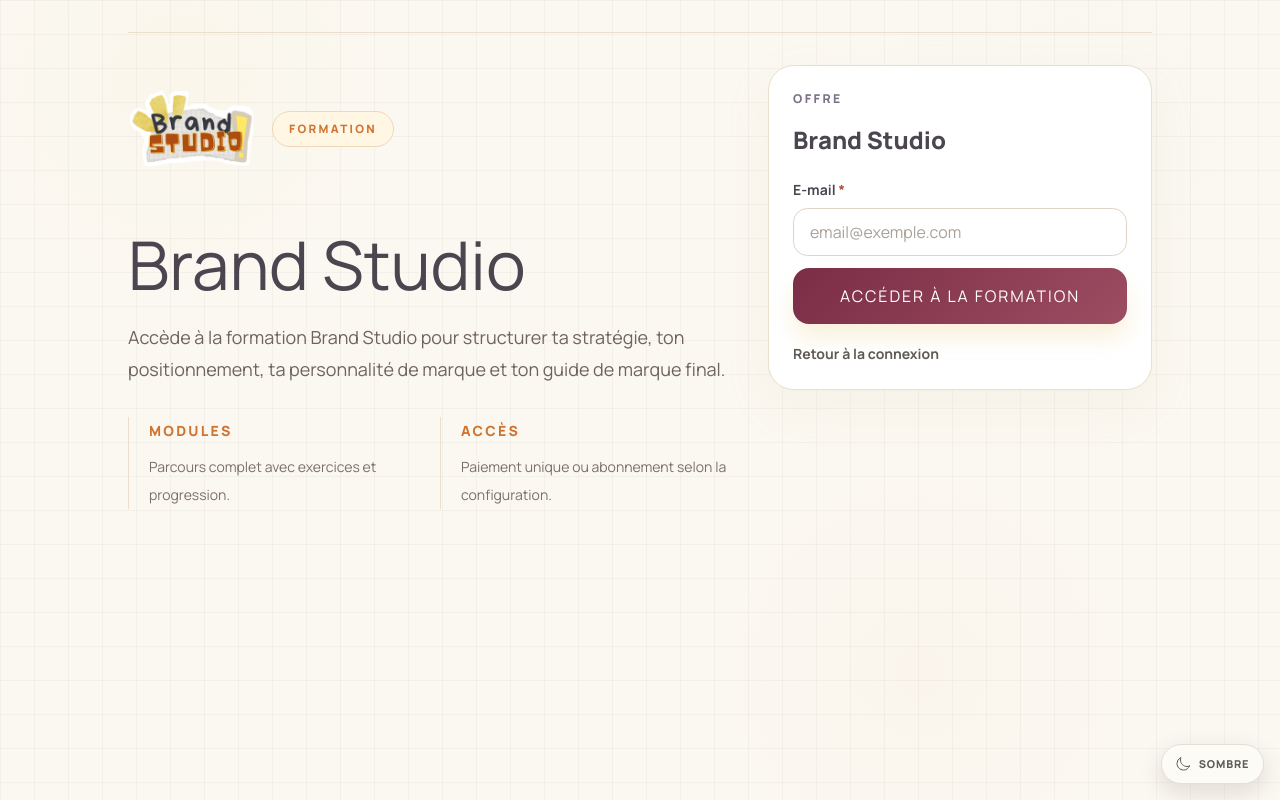
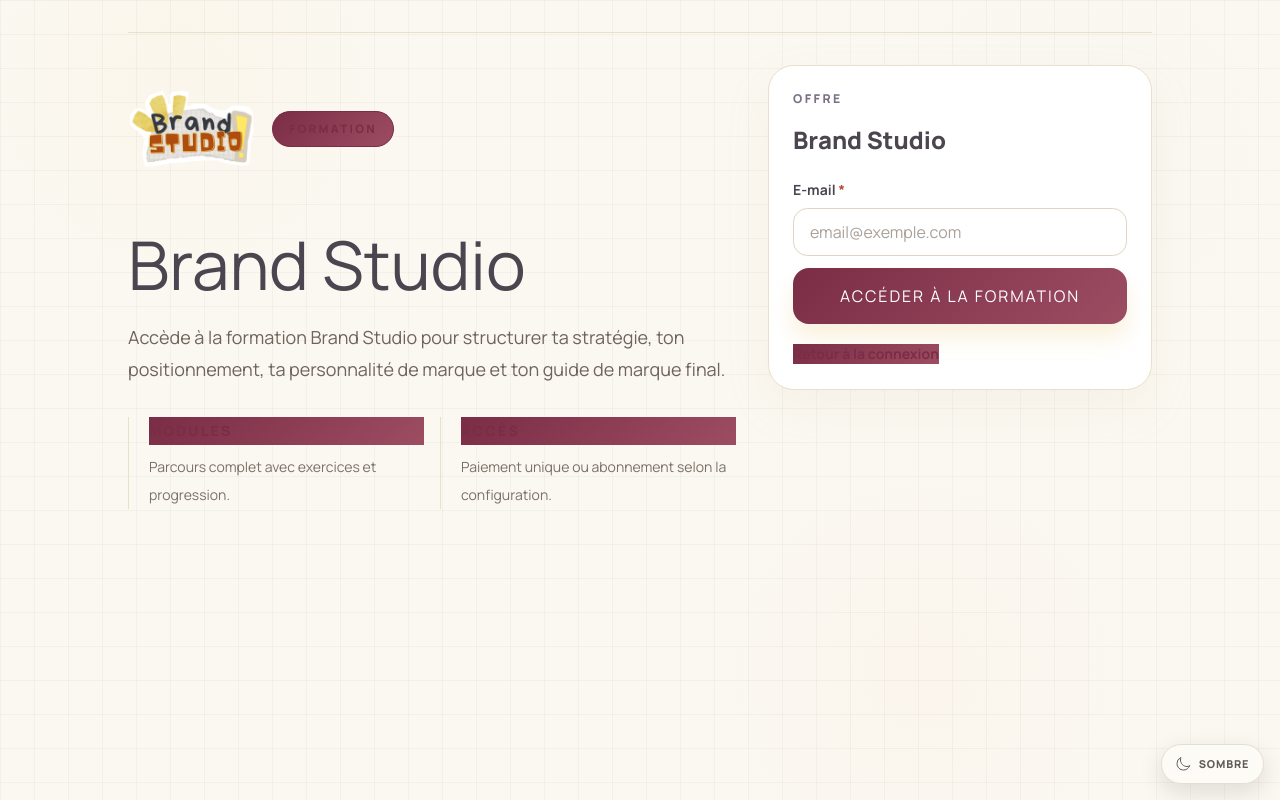
Before and after one commit to marinedelanneau-alt/Brand-Studio-X-Ty-Ash, a Next.js app: page /pricing in a window 1280 px wide. Built offline with nearby package versions, Linux system fonts and the light colour scheme.

Commit message:
Apply Ty Ash visual identity

```diff
--- a/app/globals.css
+++ b/app/globals.css
@@ -8,7 +8,7 @@
   --bs-ink: #15213b;
   --bs-copy: #5d5a57;
   --bs-orange: #7a2d46;
-  --bs-yellow: #7a2d46;
+  --bs-yellow: #b57a92;
   --surface: var(--bs-surface);
   --surface-secondary: var(--bs-surface-muted);
   --card: #ffffff;
@@ -46,7 +46,7 @@
   --bs-ink: #f5efe6;
   --bs-copy: #c9c0b6;
   --bs-orange: #7a2d46;
-  --bs-yellow: #7a2d46;
+  --bs-yellow: #b57a92;
   --surface: #202126;
   --surface-secondary: #25262c;
   --card: #25262c;
@@ -509,6 +509,29 @@
   font: inherit;
 }
 
+[class*="text-[#cf7430]"],
+[class*="border-[#cf7430]"],
+[class*="bg-[#cf7430]"],
+[class*="hover:text-[#cf7430]"],
+[class*="hover:border-[#cf7430]"],
+[class*="focus:border-[#cf7430]"],
+[class*="ring-[#cf7430]"],
+[class*="accent-[#cf7430]"],
+[class*="bg-[linear-gradient(90deg,#cf7430,#f0cf55)]"],
+[class*="bg-[linear-gradient(135deg,#df9b39,#f1cc56)]"],
+[class*="linear-gradient(90deg,#d88a2f,#f0cf55)"],
+[class*="linear-gradient(135deg,#df9b39,#f1cc56)"],
+[class*="linear-gradient(135deg,#e19b34,#f2cf58)"] {
+  color: #7a2d46 !important;
+  border-color: #7a2d46 !important;
+  background-color: #7a2d46 !important;
+  background-image: linear-gradient(135deg, #7a2d46, #9d4d62) !important;
+}
+
+[class*="bg-[linear-gradient(90deg,#d88a2f,#f0cf55)]"] {
+  background-image: linear-gradient(90deg, #7a2d46, #9d4d62) !important;
+}
+
 .bs-button-primary {
   background-color: #7a2d46;
   background-image: linear-gradient(135deg, #7a2d46, #9d4d62);
```
